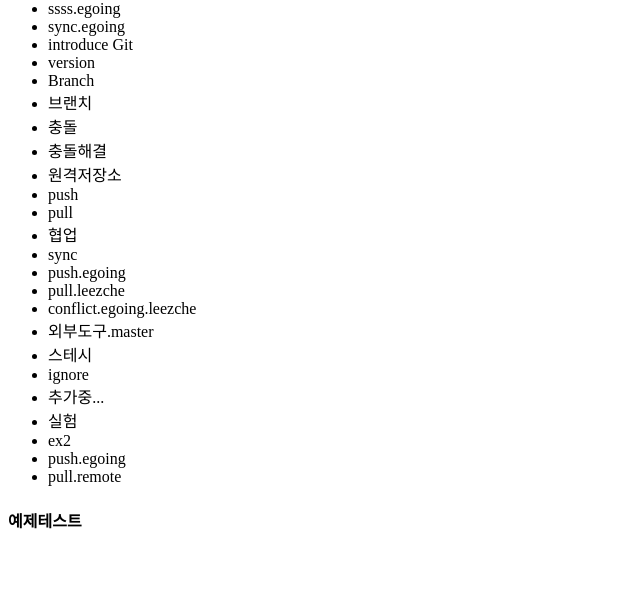
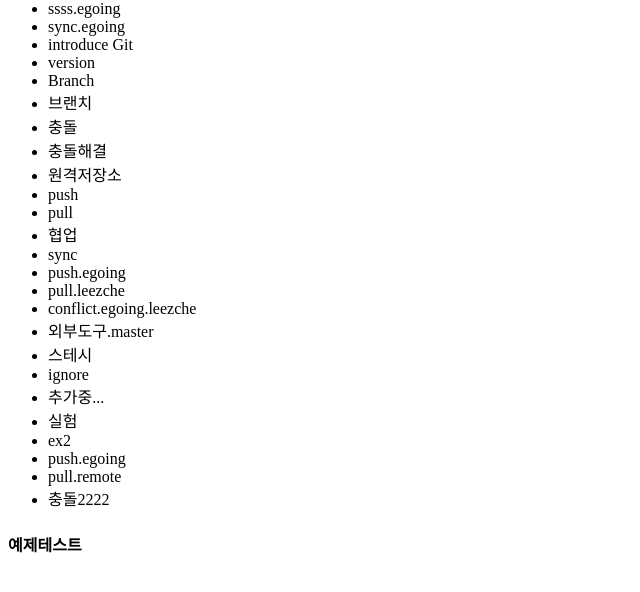
Before and after one commit to jt01052552295/open_git_test, a plain HTML site: page index.html in a window 1280 px wide. Shown: the part 66-658 px from the top of the page, without its empty margins (0-640 px from the left). Drawn offline with Linux system fonts and the light colour scheme.

Commit message:
asdfsadf

```diff
--- a/index.html
+++ b/index.html
@@ -32,6 +32,7 @@
             <li>ex2</li>
             <li>push.egoing</li>
             <li>pull.remote</li>
+            <li>충돌2222</li>
         </ul>
         <footer>
         <h4>예제테스트</h4>
```
